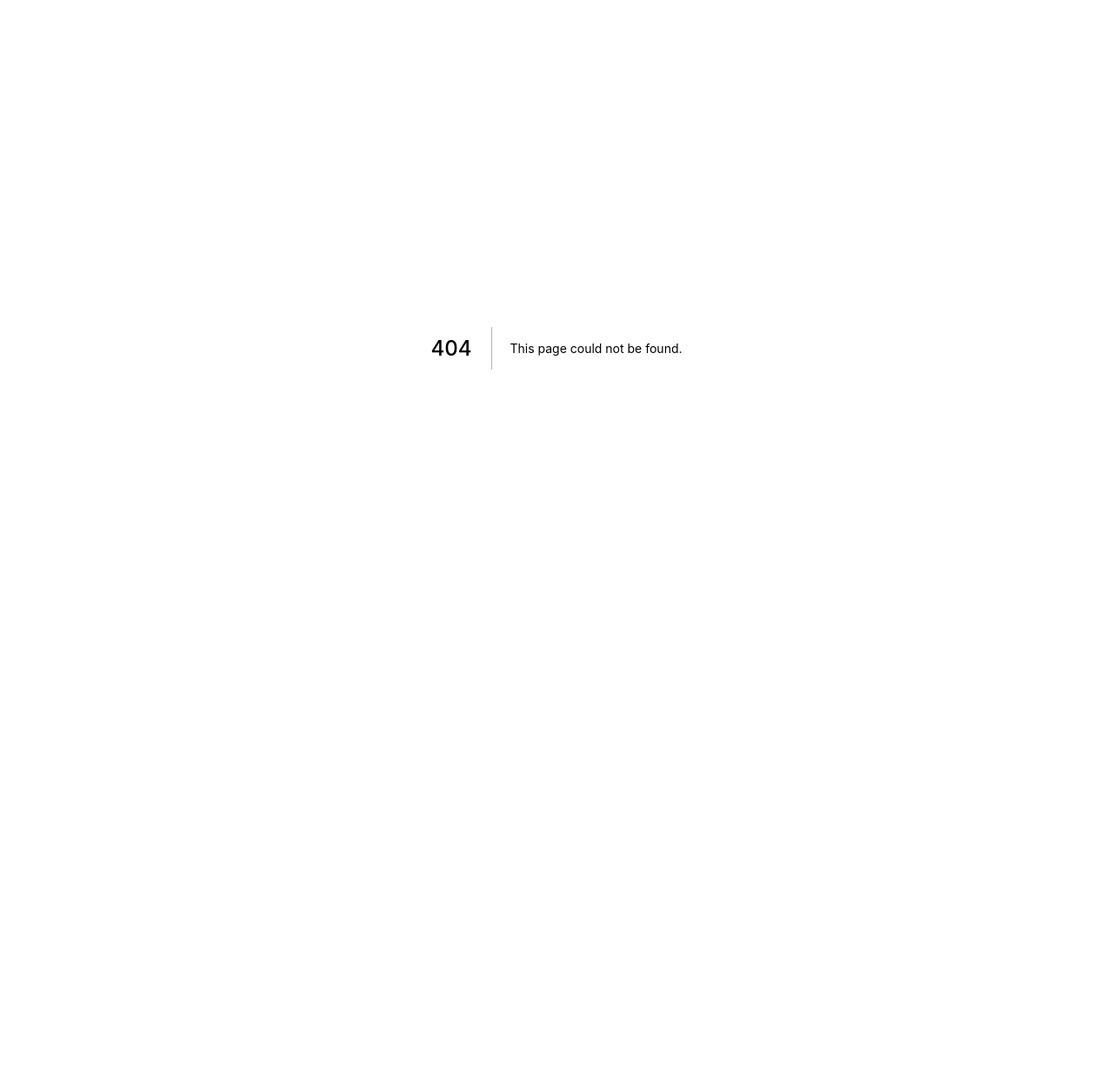
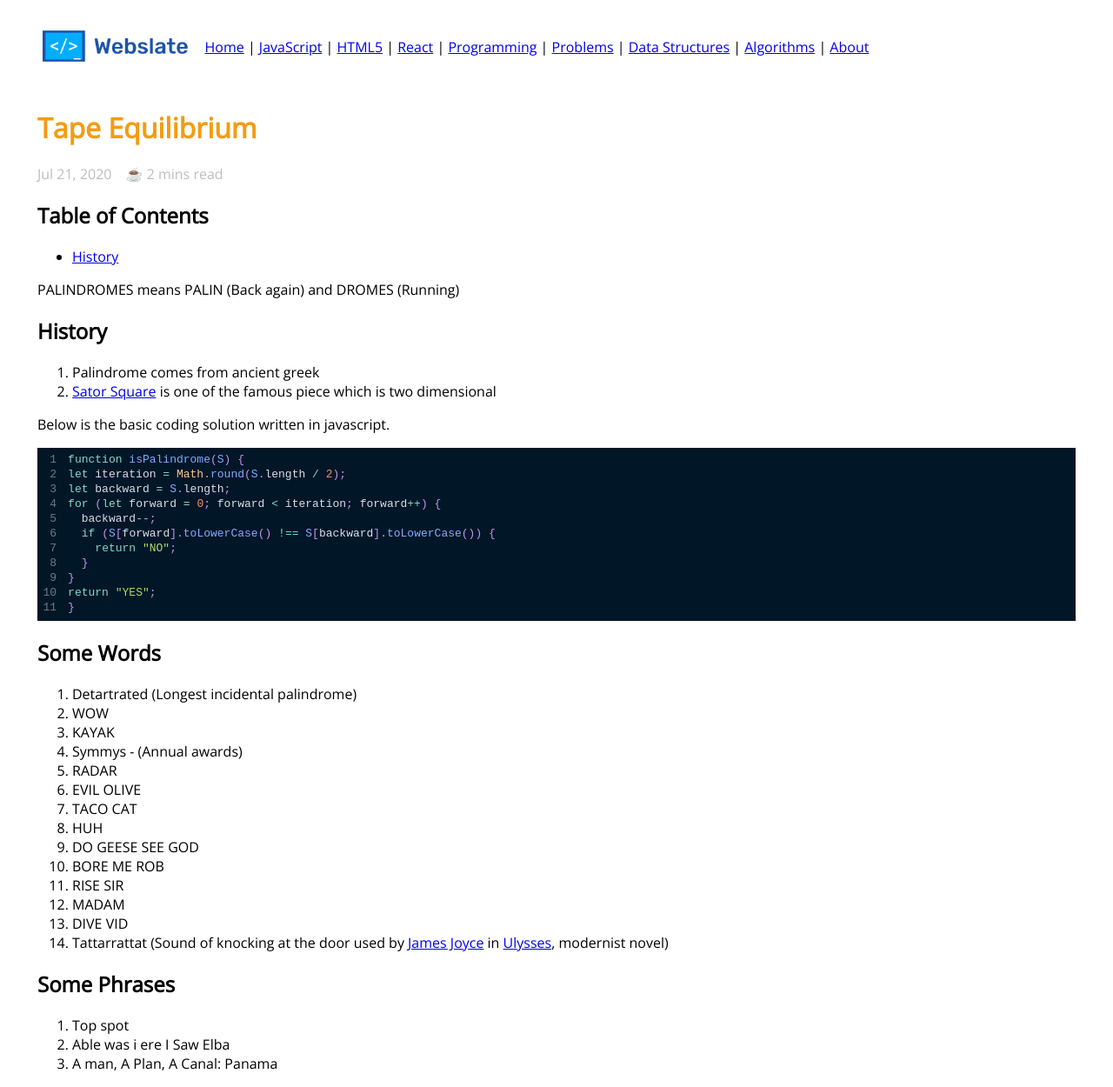
Before and after one commit to web-slate/webslate.io, a Next.js app in the folder src/: page /blogs/problems/tape-equilibrium in a window 1280 px wide. Before the commit this address had no page. Shown: the whole page at 87% size. Before the commit the page ends 800 px from the top, so only its background shows below. Built offline with nearby package versions, Linux system fonts and the light colour scheme.

Commit message:
docs(problems): add tapeequilibrium problem

```diff
--- /dev/null
+++ b/src/pages/blogs/problems/tape-equilibrium.mdx
@@ -0,0 +1,64 @@
+import Post from '../../../common/components/Blog/Post'
+import CodeBlock from '../../../common/components/Blog/CodeBlock'
+import ExternalLink from '../../../common/components/Blog/ExternalLink'
+import AnchorLink from '../../../common/components/Link/AnchorLink'
+
+export const meta = {
+  title: 'Tape Equilibrium',
+  description: 'Palindrome is in reverse also same',
+  date: 'Jul 21, 2020',
+  readTime: 2
+}
+
+export default ({ children }) => <Post meta={meta}>{children}</Post>;
+
+Table of Contents
+=================
+
+   * [History](#history)
+
+PALINDROMES means PALIN (Back again) and DROMES (Running)
+
+## <AnchorLink label="History" name />
+1. Palindrome comes from ancient greek
+1. <ExternalLink url="https://en.wikipedia.org/wiki/Sator_Square">Sator Square</ExternalLink> is one of the famous piece which is two dimensional
+
+
+Below is the basic coding solution written in javascript.
+
+<CodeBlock>{`
+function isPalindrome(S) {
+  let iteration = Math.round(S.length / 2);
+  let backward = S.length;
+  for (let forward = 0; forward < iteration; forward++) {
+    backward--;
+    if (S[forward].toLowerCase() !== S[backward].toLowerCase()) {
+      return "NO";
+    }
+  }
+  return "YES";
+}
+`}</CodeBlock>
+
+## Some Words
+
+1. Detartrated (Longest incidental palindrome)
+1. WOW
+1. KAYAK
+1. Symmys - (Annual awards)
+1. RADAR
+1. EVIL OLIVE
+1. TACO CAT
+1. HUH
+1. DO GEESE SEE GOD
+1. BORE ME ROB
+1. RISE SIR
+1. MADAM
+1. DIVE VID
+1. Tattarrattat (Sound of knocking at the door used by <ExternalLink url="https://en.wikipedia.org/wiki/James_Joyce">James Joyce</ExternalLink> in <ExternalLink url="https://en.wikipedia.org/wiki/Ulysses_(novel)">Ulysses</ExternalLink>, modernist novel)
+
+## Some Phrases
+
+1. Top spot
+1. Able was i ere I Saw Elba
+1. A man, A Plan, A Canal: Panama
```
